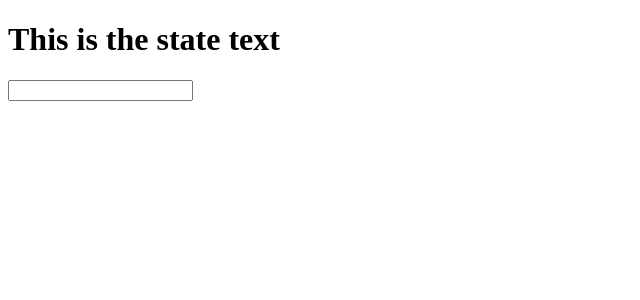
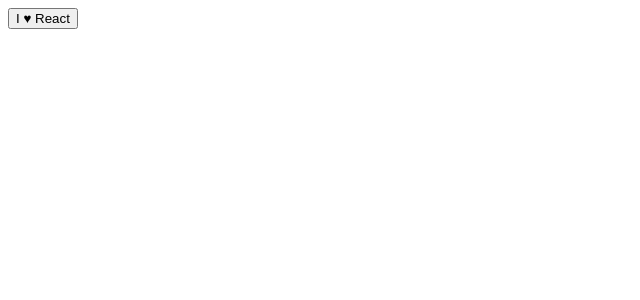
Before and after one commit to xtracrunchy/reactTut, a React (Create React App) app: page / in a window 1280 px wide. Shown: the top 300 px of the page, without its empty margins (0-640 px from the left). Built offline with nearby package versions, Linux system fonts and the light colour scheme.

Commit message:
Access Nested Data with Reacts props.children

```diff
--- a/src/App.js
+++ b/src/App.js
@@ -1,48 +1,18 @@
 import React from 'react';
 
 class App extends React.Component {
-  constructor(){
-    super();
-    this.state = {
-      txt: "This is the state text"
-    }
-  }
-update(e){
-  this.setState({txt: e.target.value})
-}
-
   render(){
-    // Can't do <h1>text</h1> <b>text</b> b/c you can't return
-    // React.createElememnt(,,,) React.createElememnt(,,,)
-    // fix this by doing return (<div> <h1>text</h1> <b>text</b> </div>)
-
-    // You can access prop by interpalating with {this.prop."name of prop"}
-    // Or you could do let txt=this.props.txt then return <h1>{txt}</h1>
-
-
     return (
-      <div>
-        <h1>{this.state.txt}</h1>
-        <Widget update={this.update.bind(this)} />
-      </div>
+      <button>I <Heart /> React</button>
     )
   }
 }
-const Widget = (props) => <input type="text" onChange={props.update} />
 
-// Another way to make a copmenent. Called stateless function component
-// const App = () => <h1>Same thing</h1>;
-// Difference is that the class component can have "state"
+const Button = (props) => <button>{props.children}</button>
 
-// we can define the props we are looking for by adding the below.
-// key = name of property : value is the type we are looking for
-// we can add a isrequired to the values.
-// App.propType = {
-//   txt: React.PropTypes.string,
-//   cat: React.PropTypes.number.isRequired
-// }
-//
-// App.defaultProps = {
-//     txt: "This is the default text"
-// }
+class Heart extends React.Component {
+  render(){
+    return <span>&hearts;</span>
+  }
+}
 export default App
--- a/src/index.js
+++ b/src/index.js
@@ -4,6 +4,6 @@
 
 // you can pass data through your component called "prop"
 ReactDOM.render(
-  <App cat={5} txt="This is the prop text" />,
+  <App />,
   document.getElementById('root')
 );
```
